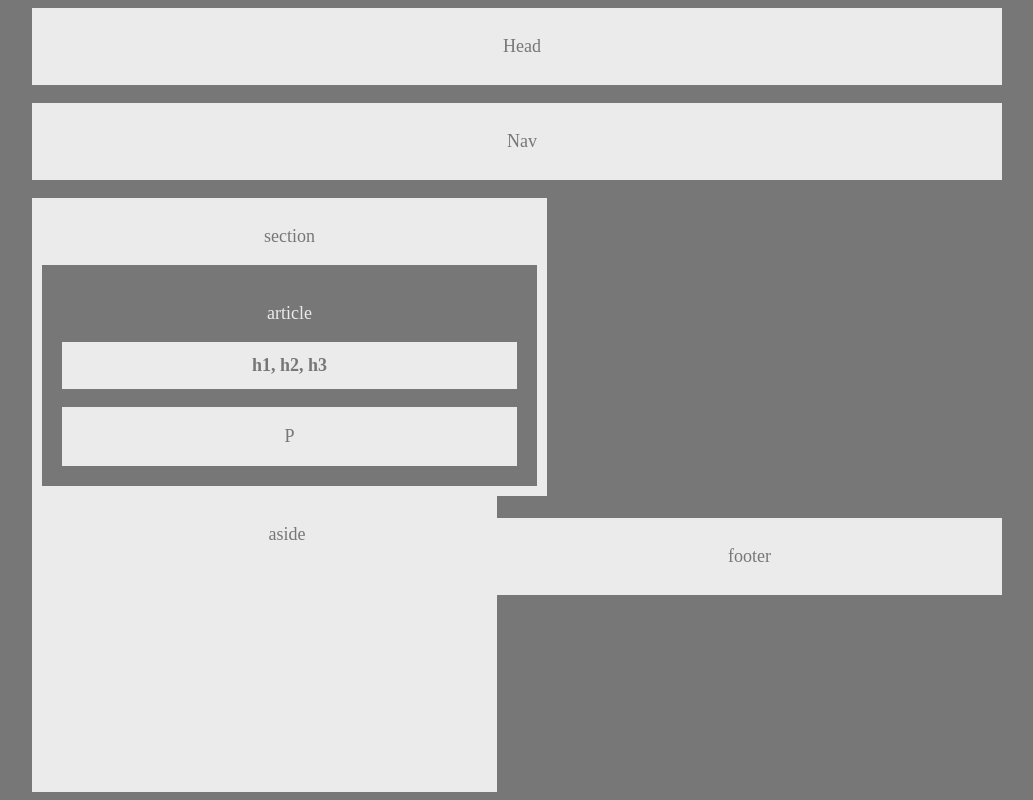
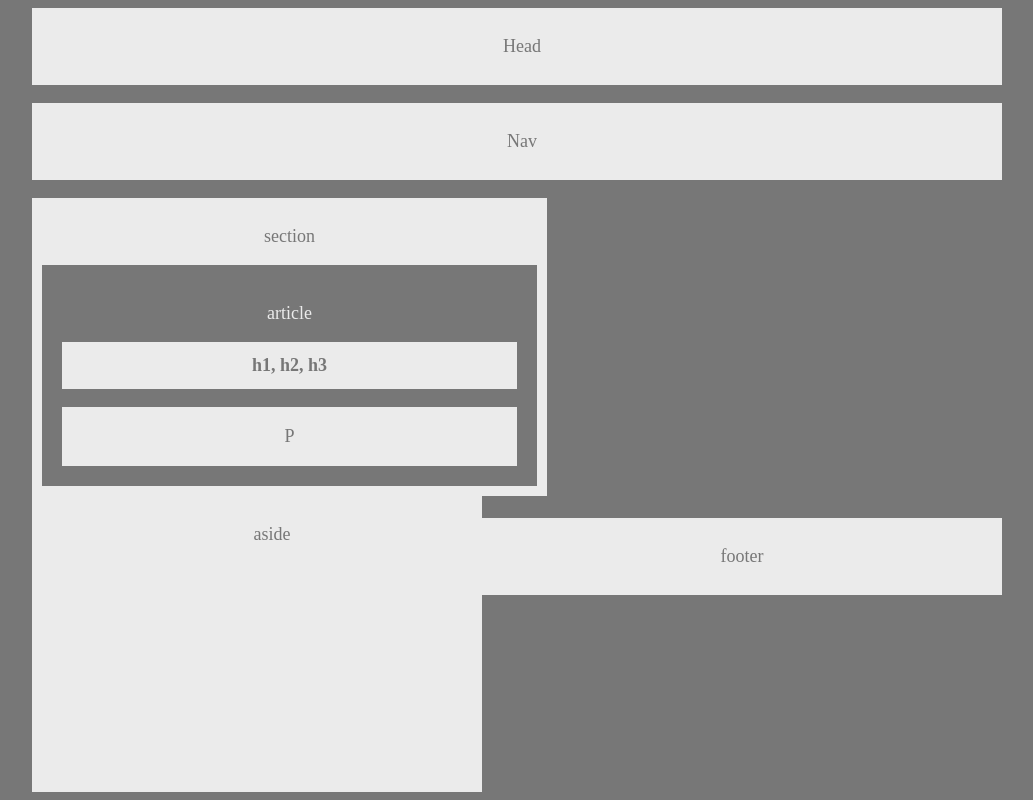
Before and after one commit to kthomas852/UofA, a plain HTML site: page HW-Wireframe/index.html in a window 1280 px wide. Shown: the whole page, without its empty margins (126-1159 px from the left). Drawn offline with Linux system fonts and the light colour scheme.

Commit message:
Update index.html

```diff
--- a/HW-Wireframe/index.html
+++ b/HW-Wireframe/index.html
@@ -31,7 +31,7 @@
             </div>
         </div>
 
-        <div class="section" style="padding-left:55px; float: left; width: 400px; height: 276px">
+        <div class="section" style="padding-left:40px; float: left; width: 400px; height: 276px">
             <p>aside</p>
         </div>
     </div>
```
